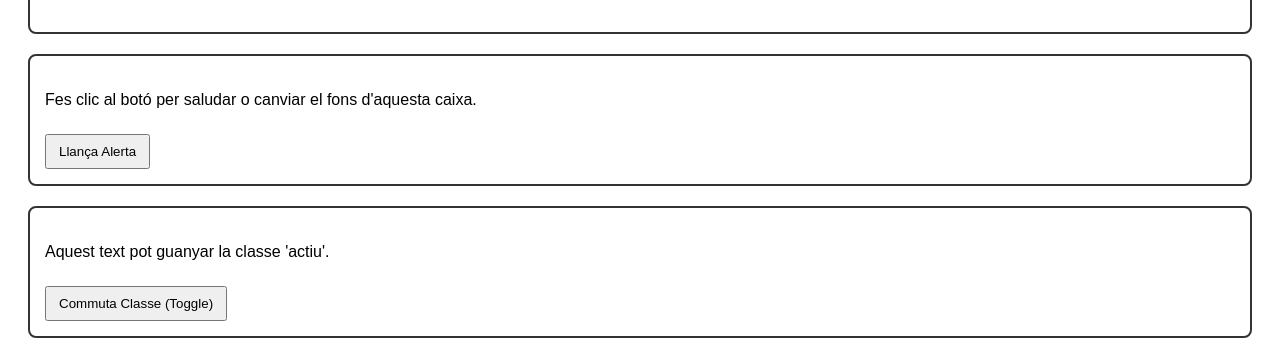
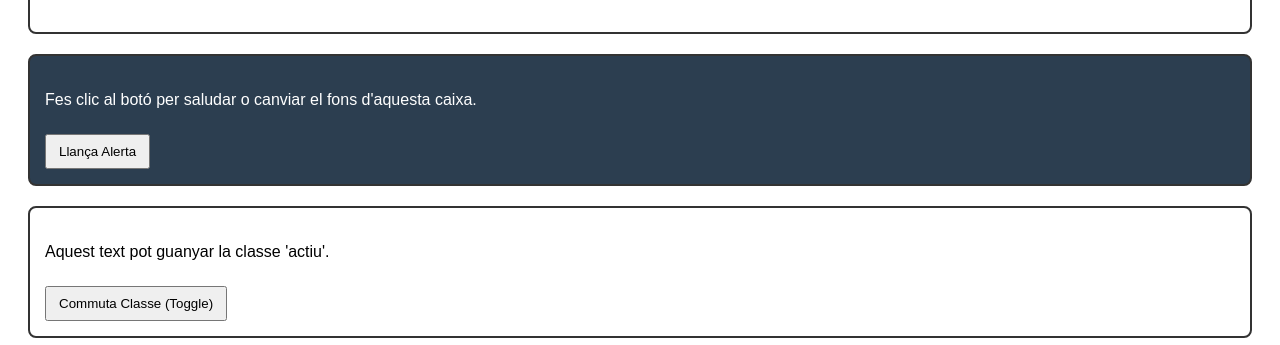
Before and after one commit to ReyGomez-Sevasthian/RA3Ex7-ReyGomezSevasthian, a plain HTML site: page index.html in a window 1280 px wide. Both pictures are taken after a click on the button "Llança Alerta". Shown: the part 455-800 px from the top of the page. Drawn offline with Linux system fonts and the light colour scheme.

Commit message:
Html, actualizado

```diff
--- a/index.html
+++ b/index.html
@@ -54,14 +54,42 @@
     </div>
 
     <script>
+
+        //1
         let titol = document.querySelector("#titol-principal");
             titol.style.color = "blue"
 
+        //2
         let parraf = document.querySelector("#paragraf-hola")
             parraf.textContent = "Hola món"
-
+        //3
         let imagen = document.querySelector("#imatge-canviant")
             imagen.setAttribute ("src", "https://www.pngmart.com/files/22/Mike-Wazowski-Meme-PNG-HD-Isolated.png")
+
+        //5
+            let boton = document.querySelector ("#boto-alerta");
+            let caixa = document.querySelector ("#caixa-estil");
+            boton.onclick = function() {
+                alert("Holaa, has pulsado el boton");
+                caixa.classList.toggle("dark-mode");
+            }
+
+        //6
+        let botonAlerta = document.querySelector ("#boto-toggle")
+            botonAlerta.addEventListener("click", function() {
+            alert("pulsaste el boton toggle");});
+
+        //7
+        let botoAfegirItem = document.querySelector("#boto-afegir");
+        let llistaCompra = document.querySelector("#llista-compra");
+            botoAfegirItem.onclick = function(){
+                let nouitem = document.createElement("li");
+                nouitem.textContent = "formatge";
+                llistaCompra.appendChild(nouitem);}
+        //8
+        let cuadroColorSalmon = document.querySelector('#element-eliminar');
+            cuadroColorSalmon.onclick = function() {
+            cuadroColorSalmon.remove();}
     </script>
 </body>
 </html>
--- a/styless.css
+++ b/styless.css
@@ -0,0 +1,6 @@
+ body { font-family: sans-serif; padding: 20px; line-height: 1.6; transition: background 0.3s; }
+.caixa { border: 2px solid #333; padding: 15px; margin-bottom: 20px; border-radius: 8px; }
+.actiu { background-color: #ffd700; font-weight: bold; border-color: #ffa500; }
+.dark-mode { background-color: #2c3e50; color: white; }
+img { display: block; margin-top: 10px; border-radius: 4px; }
+button { cursor: pointer; padding: 8px 12px; margin-top: 5px; }
```
